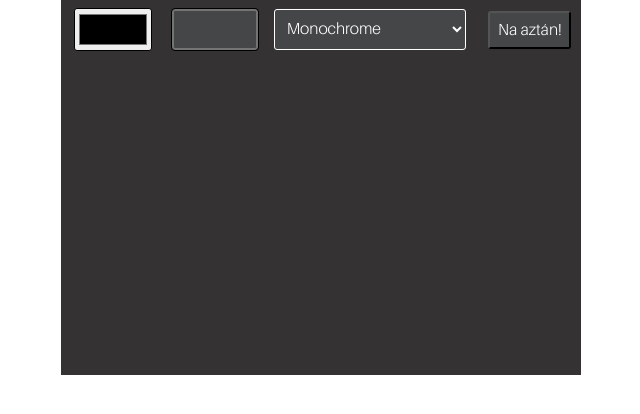
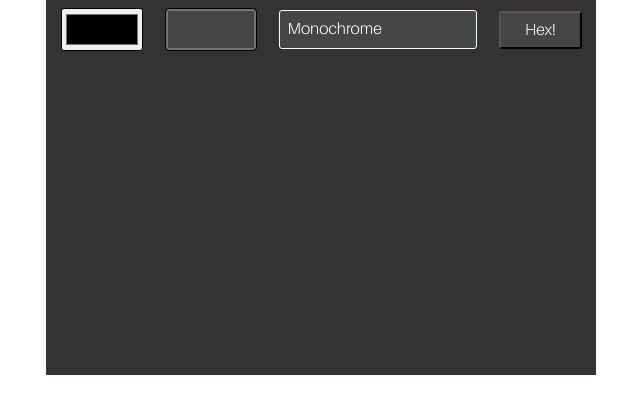
Before and after one commit to waikoo/Hexkeme, a browser extension: page index.html in a window 1280 px wide. Shown: the whole page, without its empty margins (319-959 px from the left). Drawn offline with Linux system fonts and the light colour scheme.

Commit message:
Refactor

```diff
--- a/index.html
+++ b/index.html
@@ -1,11 +1,10 @@
 <!DOCTYPE html>
 <html lang="en">
-
   <head>
-    <meta charset="UTF-8">
-    <meta http-equiv="X-UA-Compatible" content="IE=edge">
-    <meta name="viewport" content="width=device-width, initial-scale=1.0">
-    <link rel="stylesheet" type="text/css" href="style.css">
+    <meta charset="UTF-8" />
+    <meta http-equiv="X-UA-Compatible" content="IE=edge" />
+    <meta name="viewport" content="width=device-width, initial-scale=1.0" />
+    <link rel="stylesheet" type="text/css" href="style.css" />
     <title>Color API</title>
   </head>
 
@@ -13,7 +12,7 @@
     <div class="container">
       <div class="menu">
         <input id="color-picker" class="color-picker" type="color" />
-            <input type="text" id="hex" spellcheck="false">
+        <input type="text" id="hex" spellcheck="false" />
         <select name="color-scheme" id="color-scheme">
           <option value="monochrome" default>Monochrome</option>
           <option value="monochrome-dark">Monochrome-dark</option>
@@ -24,7 +23,7 @@
           <option value="triad">Triad</option>
           <option value="quad">Quad</option>
         </select>
-            <button id="get-scheme-btn" type="submit">Na aztán!</button>
+        <button id="get-scheme-btn" type="submit">Hex!</button>
       </div>
 
       <div class="colors">
@@ -33,20 +32,17 @@
         <div class="c2"></div>
         <div class="c3"></div>
         <div class="c4"></div>
-            <!-- <div class="c5"></div> -->
       </div>
+
       <div class="names">
         <p class="p0"></p>
         <p class="p1"></p>
         <p class="p2"></p>
         <p class="p3"></p>
         <p class="p4"></p>
-            <!-- <p class="p5"></p> -->
       </div>
     </div>
 
-
     <script type="module" src="app.js"></script>
   </body>
-
 </html>
--- a/style.css
+++ b/style.css
@@ -1,6 +1,6 @@
 @font-face {
-    font-family: 'Aileron Light';
-    src: url('./Aileron-Light-webfont.woff') format('woff');
+  font-family: "Aileron Light";
+  src: url("./Aileron-Light-webfont.woff") format("woff");
   font-weight: normal;
   font-style: normal;
 }
@@ -9,7 +9,7 @@
   --background-color: #343232;
   --accent-color: #47494ae6;
   --text-color: white;
-    --font: 'Aileron Light';
+  --font: "Aileron Light";
 }
 
 body {
@@ -24,73 +24,67 @@ body {
   background: var(--background-color);
   display: flex;
   flex-direction: column;
-    min-width: 520px;
-    width: 300px;
-    /* min-width: 500px;
-    width: 300px; */
+  min-width: 550px;
+  width: 350px;
 }
 
 .menu {
   display: flex;
   flex-direction: row;
-    /* justify-content: space-between; */
+  justify-content: space-evenly;
   align-items: center;
+  gap: 0.5rem;
   width: 100%;
-    height: 20%;
-    margin: .5em 0;
-}
-
-
-option {
-    margin: 1em .5em;
-    font-size: 1.1rem;
+  margin: 0.5em auto;
 }
 
 .color-picker {
-    border-radius: 5px;
-    width: 16%;
+  width: 100%;
   height: 43px;
-    /* -webkit-appearance: none; */
-    /* margin-left: .5em; */
-    /* innen */
-    /* appearance: none;
-    border: none;
-    padding: 0;
-    background-color: -internal-light-dark(rgb(239, 239, 239), rgb(59, 59, 59));
-    border-radius: 3px;
-     */
 }
 
-.triangle {
-    width:auto;
-    height: 12px;
-    position: relative;
-    right: 3.8%;
+#hex {
+  background: var(--accent-color);
+  color: white;
+  font-size: 1rem;
+  letter-spacing: 0.5px;
+  border: 2px solid rgb(116, 116, 116);
+  height: 35px;
+  border-radius: 3px;
+  font-family: var(--font);
+  outline: 1px solid black;
+  text-align: center;
 }
 
-select#color-scheme {
-    /* -webkit-appearance: none;
-    appearance: none; */
-    box-sizing:border-box;
-    background: var(--accent-color);
-    padding: .6em .5em;
-    /* margin: .3em; */
-    font-family: var(--font);
-    /* letter-spacing: 1px; */
-    font-size: 1rem;
-    /* ide */
+option {
+  margin: 1em;
+  font-size: 1.1rem;
+  margin: 0.5em;
 }
 
 #color-scheme {
+  position: relative;
   width: 37%;
-    background: none;
   border-radius: 3%;
   color: white;
   font-weight: 500;
   border: 1px solid white;
   font-size: 2rem;
   height: 60%;
+  -webkit-appearance: none;
+  appearance: none;
+  box-sizing: border-box;
+  background: var(--accent-color);
+  padding: 0.6em 0.5em;
+  font-family: var(--font);
+  font-size: 1rem;
+}
 
+.arrow {
+  position: absolute;
+  height: 5px;
+  width: 5px;
+  background: black;
 }
 
 button {
@@ -99,60 +93,34 @@ button {
   color: white;
   font-size: 1rem;
   font-weight: 500;
-    padding: .5em .3em;
-    margin-left: auto;
-    /* border: 2px solid rgb(0, 0, 0);
-    border-radius: 5px; */
-    /* letter-spacing: .5px; */
-    /* font-weight: 600; */
-}
-
-button:hover {
+  padding: 0.5em 0.3em;
+  display: block;
+  &:hover {
     background: rgb(114, 20, 196);
     cursor: pointer;
   }
-
-#hex, .color-picker, button, #color-scheme {border-radius: 3px;}
-.color-picker, #hex, button {width: 16%;}
-#color-scheme {width: 37%;}
-.color-picker, #hex {width: 15%;}
-
-.color-picker {
-    margin-left: 1em;
 }
 
-#hex {
-    margin-left: 1.2em;
+#hex,
+.color-picker,
+button,
+#color-scheme {
+  border-radius: 3px;
+}
+
+.color-picker,
+#hex,
+button {
+  width: 15%;
 }
 
 #color-scheme {
-    margin-left: 1.01em;
+  width: 36%;
 }
 
-button {
-    margin-right: .6em;
-}
-
+.color-picker,
 #hex {
-    background: var(--accent-color);
-    color: white;
-    font-size: 1rem;
-    letter-spacing: 0.5px;
-    /* width: 17%; */
-    /* border: 2px solid rgb(92, 92, 92); */
-    border: 2px solid rgb(116, 116, 116);
-    height: 35px;
-    border-radius: 3px;
-    font-family: var(--font);
-    outline: 1px solid black;
-    text-align: center;
-    /* margin-left: 1em; */
-    /* margin-left: 1.5em; */
-    /* margin-right: 1em; */
-}
-
-option {
-    margin: .5em;
+  width: 15%;
 }
 
 .colors {
@@ -162,32 +130,21 @@ option {
   height: 300px;
 }
 
+.colors > * {
+  width: 20%;
+}
+
 .names {
   display: flex;
   flex-direction: row;
 }
 
-.c1,
-.c2,
-.c3,
-.c4,
-.c5,
-.c0 {
-    width: 20%;
-    /* border: 1px solid #6A6262; */
-}
-
-.p1,
-.p2,
-.p3,
-.p4,
-.p5,
-.p0 {
+.names > * {
   width: 20%;
   color: white;
   text-align: center;
   letter-spacing: 1px;
-    font-size: .9rem;
+  font-size: 0.9rem;
   margin: 0.5rem;
   font-family: var(--font);
 }
```
Lines whose indentation alone changed are shown as unchanged.
